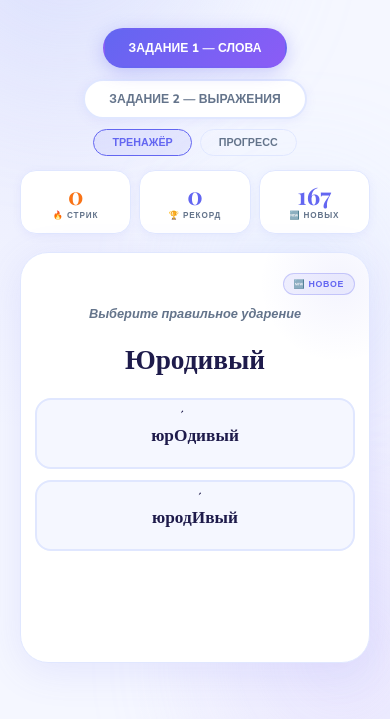
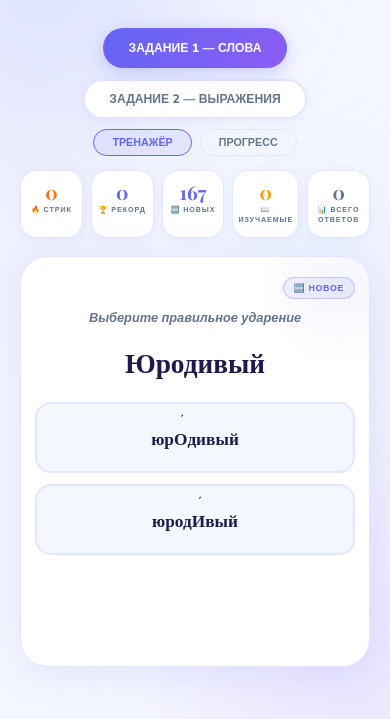
Before and after one commit to babilone6/babilone6.github.io, a plain HTML site: page index.html in a window 390 px wide. Shown: the part 125-844 px from the top of the page. Drawn offline with nearby package versions, Linux system fonts and the light colour scheme; a web font is replaced by a local one.

Commit message:
Update index.html

```diff
--- a/index.html
+++ b/index.html
@@ -145,8 +145,10 @@ header p{color:var(--muted);font-size:.72rem;margin-top:5px;letter-spacing:2px;t
 @keyframes spop{0%{transform:scale(1)}45%{transform:scale(1.5)}75%{transform:scale(.9)}100%{transform:scale(1)}}
 .spop{animation:spop .4s cubic-bezier(.34,1.56,.64,1);}
 @media(max-width:520px){
-  .sbar{grid-template-columns:repeat(3,1fr);}
-  .sbox:nth-child(4),.sbox:nth-child(5){display:none;}
+  .sbar{grid-template-columns:repeat(5,1fr);}
+  .sbox{font-size:0.9rem;}
+  .sv{font-size:1.2rem;}
+  .sl{font-size:0.45rem;}
   .option{font-size:1.08rem;padding:12px 13px;}
   .bword{font-size:clamp(1.5rem,7vw,2.2rem);}
   .quiz-card{padding:20px 14px;}
```
